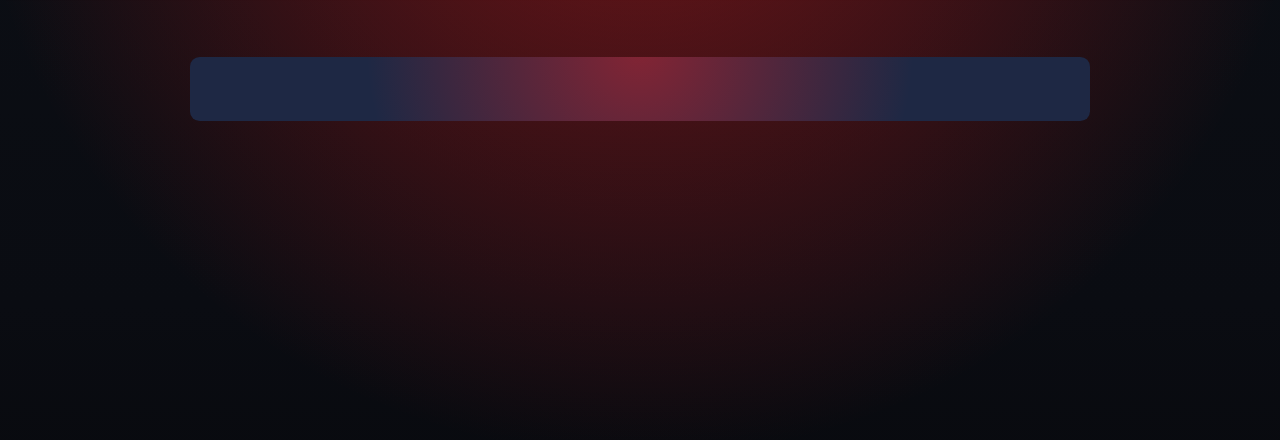
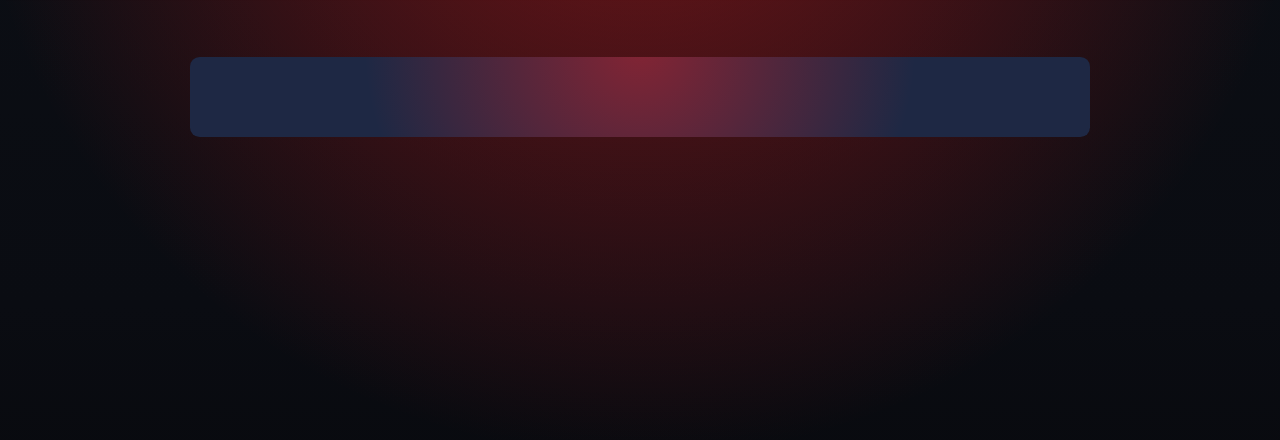
Before and after one commit to satv2025/Sol-Argentino-TV-Sports-2026, a website: page articulos/afa/apertura/articulo.html in a window 1280 px wide. Shown: the part 94-534 px from the top of the page. Drawn offline with nearby package versions, Linux system fonts and the light colour scheme; a web font is replaced by a local one.

Commit message:
Update base.css

```diff
--- a/articulos/afa/apertura/assets/css/base.css
+++ b/articulos/afa/apertura/assets/css/base.css
@@ -107,11 +107,11 @@ body {
     max-width: 900px;
     margin: 60px auto;
     background: radial-gradient(circle at 50% -15%, var(--redGlow), transparent 60%), linear-gradient(to bottom, #1e2844 50%, #1e2844);
-    padding-left: 4em;
-    padding-right: 4em;
+    padding-left: 3em;
+    padding-right: 3em;
     border-radius: 0.6em;
     padding-bottom: 2em;
-    padding-top: 2em;
+    padding-top: 3em;
 }
 
 
```
